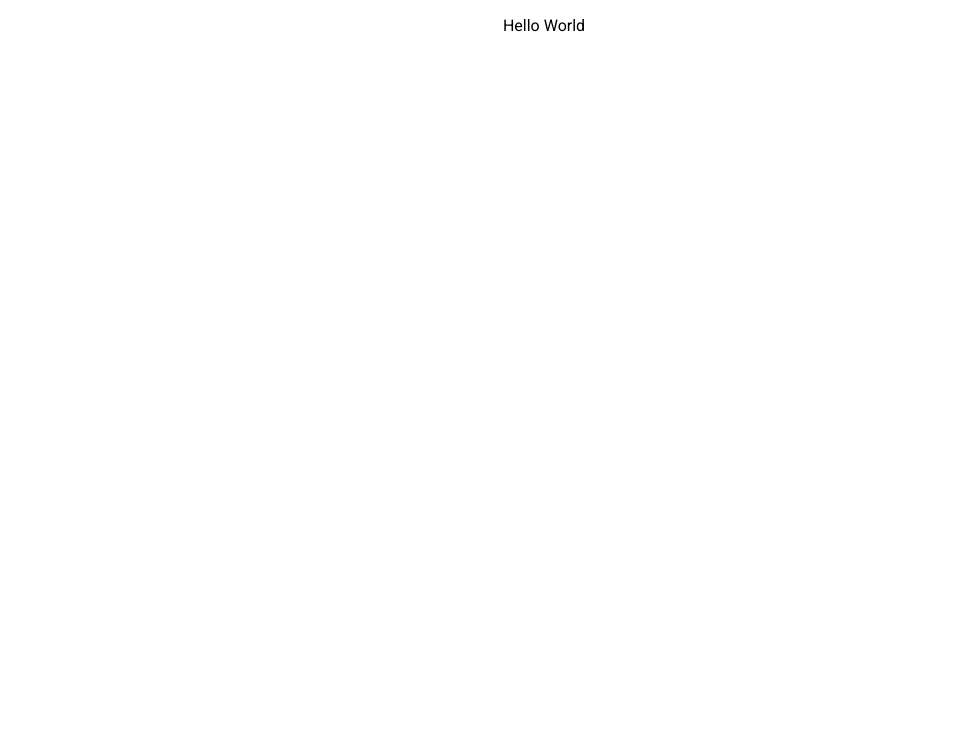
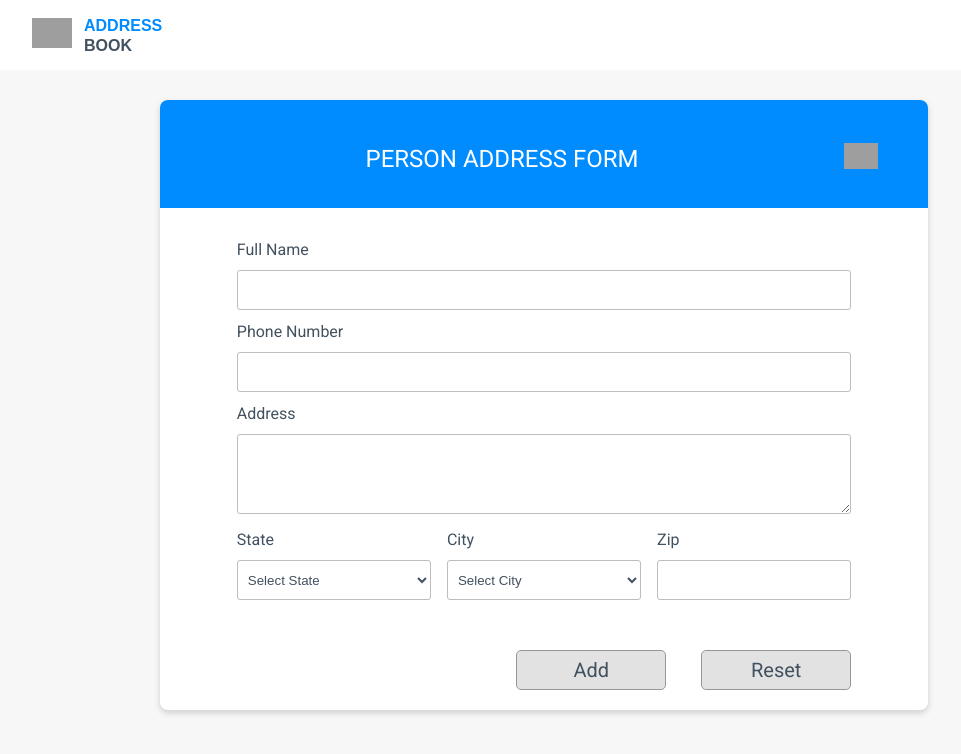
Before and after one commit to samsenthil10/address-book-application, a React (Create React App) app: page / in a window 1280 px wide. Shown: the top 754 px of the page, without its empty margins (96-1057 px from the left). Built offline with nearby package versions, Linux system fonts and the light colour scheme; grey boxes are pictures that could not be loaded.

Commit message:
Added: Route to address book form

```diff
--- a/src/App.js
+++ b/src/App.js
@@ -1,10 +1,19 @@
-import './App.css';
+import AddressBookForm from './components/address-book-form/AddressBookForm'
+import {
+  BrowserRouter as Router,
+  Routes,
+  Route
+} from "react-router-dom"
 
 function App() {
   return (
-    <p>
-      Hello World
-    </p>
+    <div className="App">
+      <Router>
+        <Routes>
+        <Route path="/" element={<AddressBookForm />} />
+        </Routes>
+      </Router>
+    </div>
   );
 }
 
```
